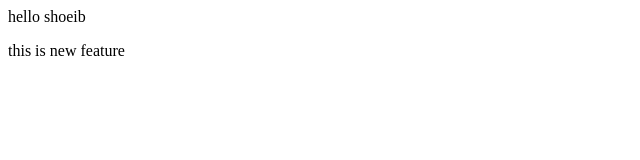
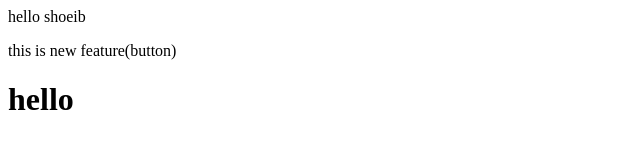
Before and after one commit to mdshoeibali4988/localRepo, a plain HTML site: page index.html in a window 1280 px wide. Shown: the whole page, without its empty margins (0-640 px from the left). Drawn offline with Linux system fonts and the light colour scheme.

```diff
--- a/index.html
+++ b/index.html
@@ -1,2 +1,3 @@
 <p> hello shoeib</p>
-<p>this is new feature</p>
+<p>this is new feature(button)</p>
+<h1> hello</h1>
```
